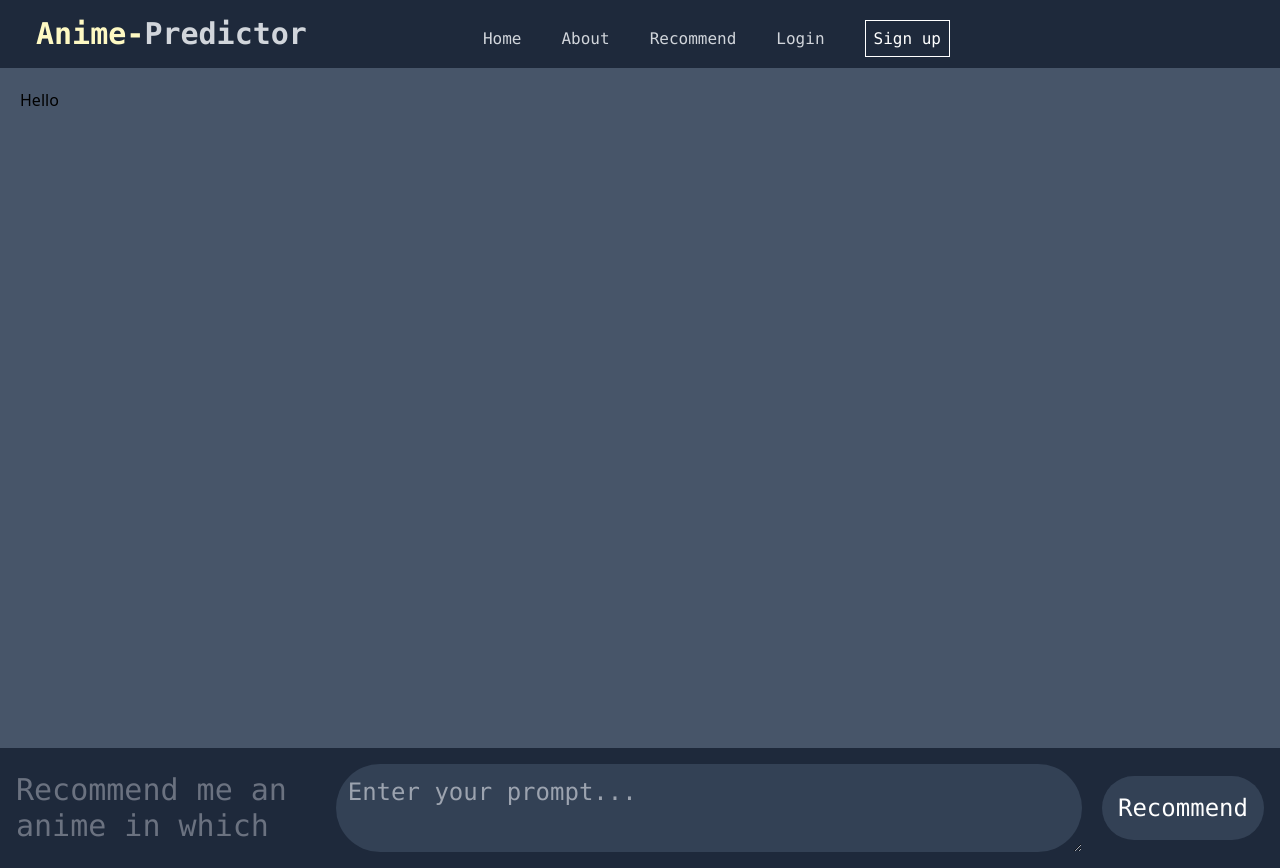
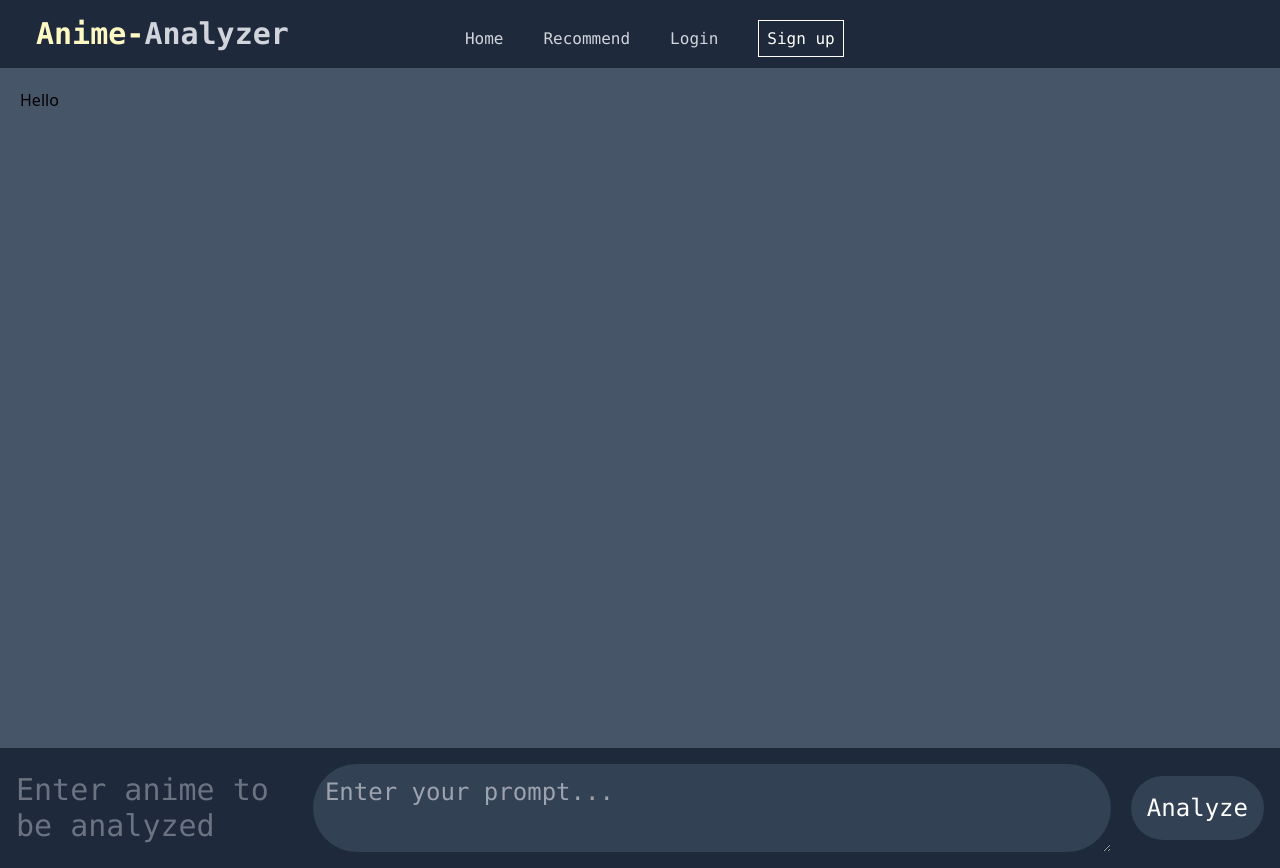
Before and after one commit to Adhishg704/anime-predictor, a React (Vite) app in the folder client/: page /recommend in a window 1280 px wide. Built offline with nearby package versions, Linux system fonts and the light colour scheme.

Commit message:
Polished frontend

```diff
--- a/client/index.html
+++ b/client/index.html
@@ -3,7 +3,7 @@
   <head>
     <meta charset="UTF-8" />
     <meta name="viewport" content="width=device-width, initial-scale=1.0" />
-    <title>Anime Predictor</title>
+    <title>Anime Analyzer</title>
   </head>
   <body>
     <div id="root"></div>
--- a/client/src/components/Navbar.jsx
+++ b/client/src/components/Navbar.jsx
@@ -5,12 +5,9 @@ export default function Navbar() {
   return (
     <div className='w-100 p-4 bg-slate-800 '>
         <span className='text-3xl ml-5 text-yellow-100 font-semibold font-mono'>Anime-</span>
-        <span className='text-3xl font-semibold font-mono text-gray-300'>Predictor</span>
+        <span className='text-3xl font-semibold font-mono text-gray-300'>Analyzer</span>
         <Link to = "/">
           <span className='font-mono text-gray-300 ml-44'>Home</span>
-        </Link>
-        <Link to = "/">
-          <span className='font-mono text-gray-300 ml-10'>About</span>
         </Link>
         <Link to = "/recommend">
           <span className='font-mono text-gray-300 ml-10'>Recommend</span>
--- a/client/src/pages/Recommend.jsx
+++ b/client/src/pages/Recommend.jsx
@@ -4,8 +4,7 @@ export default function Recommend() {
   const [value, setValue] = useState("");
 
   const handleSubmit = () => {
-    // Handle submission logic here
-    console.log(value);
+
   };
 
   return (
@@ -15,7 +14,7 @@ export default function Recommend() {
       </div>
       <div className="p-4 flex items-center justify-between bg-slate-800">
         <h3 className="text-gray-500 text-3xl font-mono">
-        Recommend me an anime in which
+          Enter anime to be analyzed
         </h3>
         <textarea
           type="text"
@@ -28,7 +27,7 @@ export default function Recommend() {
           className="bg-slate-700 font-mono text-white text-2xl p-4 rounded-full hover:bg-slate-600 transition duration-200 ml-5"
           onClick={handleSubmit}
         >
-        Recommend
+          Analyze
         </button>
       </div>
     </div>
--- a/client/src/pages/SignUp.jsx
+++ b/client/src/pages/SignUp.jsx
@@ -43,7 +43,7 @@ export default function SignUp() {
     <div className="flex min-h-screen bg-slate-700">
       <div className="bg-slate-800 w-11/12 h-5/6 md:w-3/4 md:h-3/4 lg:w-1/2 lg:h-1/2 text-white p-8 font-mono ml-auto mr-auto mt-10">
         <h1 className="font-mono text-center text-2xl font-bold">
-          Sign up to Anime-Predictor
+          Sign up to Anime-Analyzer
         </h1>
         <form
           onSubmit={handleSubmit}
--- a/package.json
+++ b/package.json
@@ -13,6 +13,7 @@
     "express": "^4.19.2",
     "express-validator": "^7.1.0",
     "jsonwebtoken": "^9.0.2",
-    "mongoose": "^8.4.3"
+    "mongoose": "^8.4.3",
+    "openai": "^4.52.0"
   }
 }
```
Also changed, not shown: 2 other files (tests, documents, lock files or other folders). Lines whose indentation alone changed are shown as unchanged.
